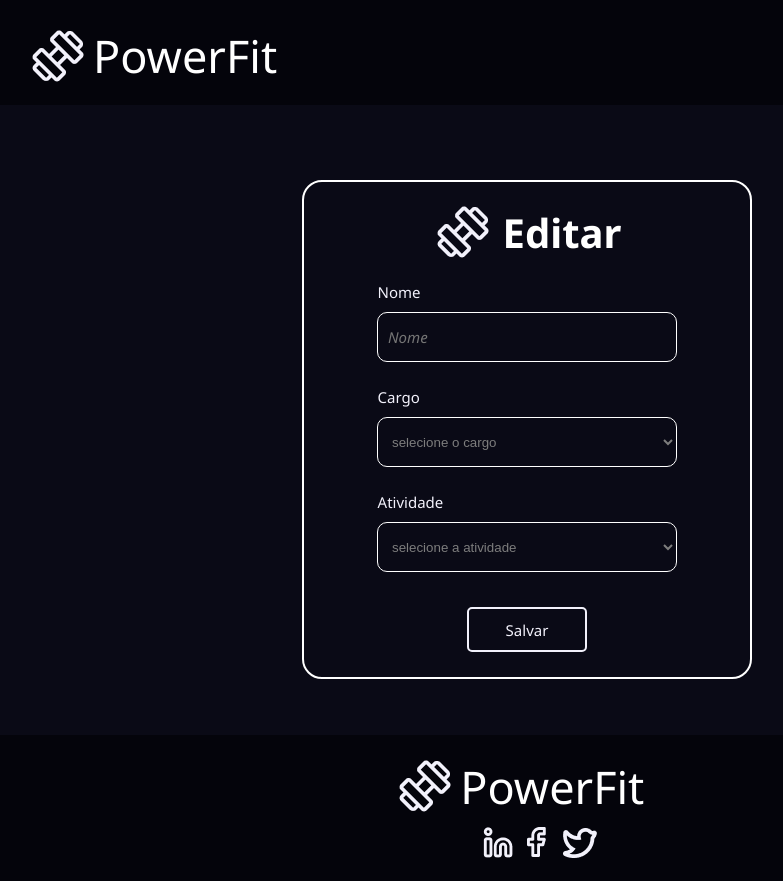
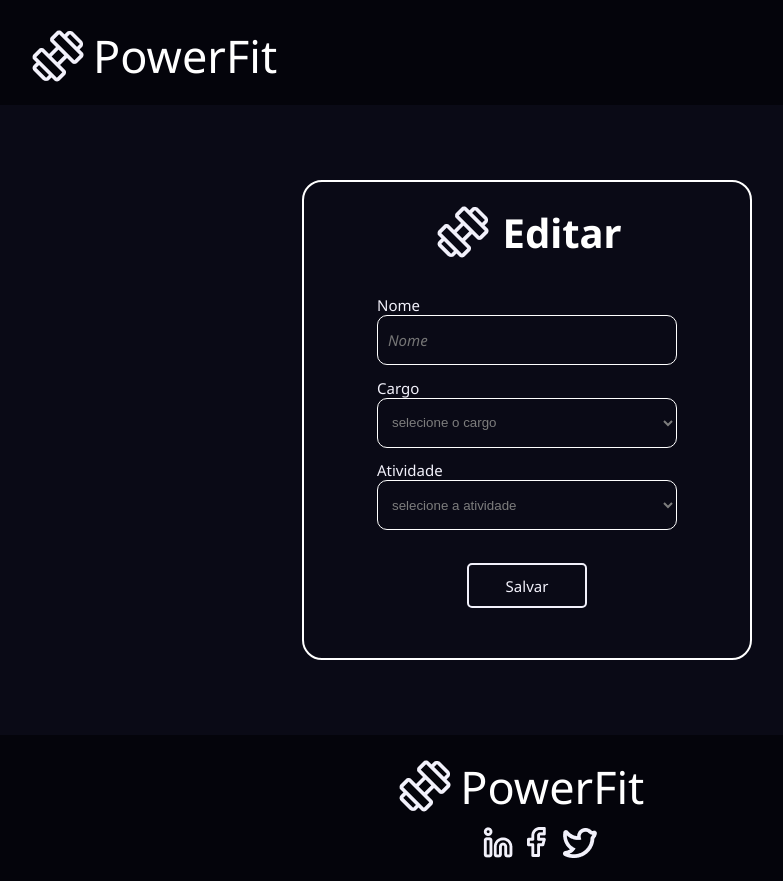
Before and after one commit to SamuelFVG/powerfit-trainee-cpe, a React (Vite) app in the folder powerfit/: page /editar in a window 1280 px wide. Shown: the whole page, without its empty margins (113-896 px from the left). Built offline with nearby package versions, Linux system fonts and the light colour scheme.

Commit message:
SpacesEditar

```diff
--- a/powerfit/src/components/DropDownGenerico/Styles.js
+++ b/powerfit/src/components/DropDownGenerico/Styles.js
@@ -11,8 +11,6 @@ export const DivSelect = styled.select`
   color:#ffffff;
   size: 35px;
   padding: 0 10px;
-  margin-top:10px;
-  margin-bottom: 25px;
   &:hover {
     border-color: #ffffff  ;
   }
--- a/powerfit/src/pages/Editar/Editar.jsx
+++ b/powerfit/src/pages/Editar/Editar.jsx
@@ -1,7 +1,7 @@
 import React from "react";
 import { DropDownGenerico } from "../../components";
 import Logo from "../../assets/Logo.png";
-import { LogoEditar,EditContainer, EditorContainer,DivLabel,Entrada,BotãoSalvar} from "./Styles";
+import { LogoEditar,EditContainer, EditorContainer,DivLabel,Entrada,BotãoSalvar,DivField} from "./Styles";
 
 export default function Editar() {
 
@@ -27,6 +27,8 @@ export default function Editar() {
                   <img src={Logo} ></img>
                   <h2>Editar</h2>
               </LogoEditar>}
+
+      <DivField>
       <DivLabel>Nome</DivLabel>
         <Entrada
         placeholder = "Nome"
@@ -36,10 +38,15 @@ export default function Editar() {
         onChange={(event) => entradaDeDdados(event)}
         required
         />
+      </DivField>
+      <DivField>
       <DivLabel>Cargo</DivLabel>
       <DropDownGenerico default="selecione o cargo" options={cargo}/>
+      </DivField>
+      <DivField>
       <DivLabel>Atividade</DivLabel>
       <DropDownGenerico default="selecione a atividade" options={atividades}/>
+      </DivField>
       <BotãoSalvar>Salvar</BotãoSalvar>
       </EditorContainer>
       </EditContainer>
--- a/powerfit/src/pages/Editar/Styles.js
+++ b/powerfit/src/pages/Editar/Styles.js
@@ -32,7 +32,7 @@ export const EditContainer = styled.section`
   border: 2px solid white;
   display: flex;
   flex-direction: column;
-  justify-content: center;
+  justify-content:space-between;
   align-items: center;
   background-color: #0A0A16;
   border-radius: 20px;
@@ -52,8 +52,6 @@ export const Entrada = styled.input`
         height: 50px;
         width: 300px;
         border-radius: 10px;
-        margin-bottom: 25px;
-        margin-top: 10px;
         color: white;
         padding: 0 10px;
         font-family: 'Noto sans', sans-serif;
@@ -70,8 +68,8 @@ export const BotãoSalvar = styled.button`
         border-radius: 5px;
         height: 45px;
     color: #f2f1fb;
-        margin-bottom: 25px;
-        margin-top: 10px;
+        margin-bottom: 50px;
+        margin-top: 20px;
     width: 120px;
         padding: 0 10px;
         font-family: 'Noto sans', sans-serif;
@@ -87,4 +85,11 @@ export const BotãoSalvar = styled.button`
     color: #df5031;
   }
 `
+export const DivField = styled.div`
+display:flex;
+flex-direction:column;
+:first-child {
+    margin-bottom: 10px;
+}
+`
 ;
```
